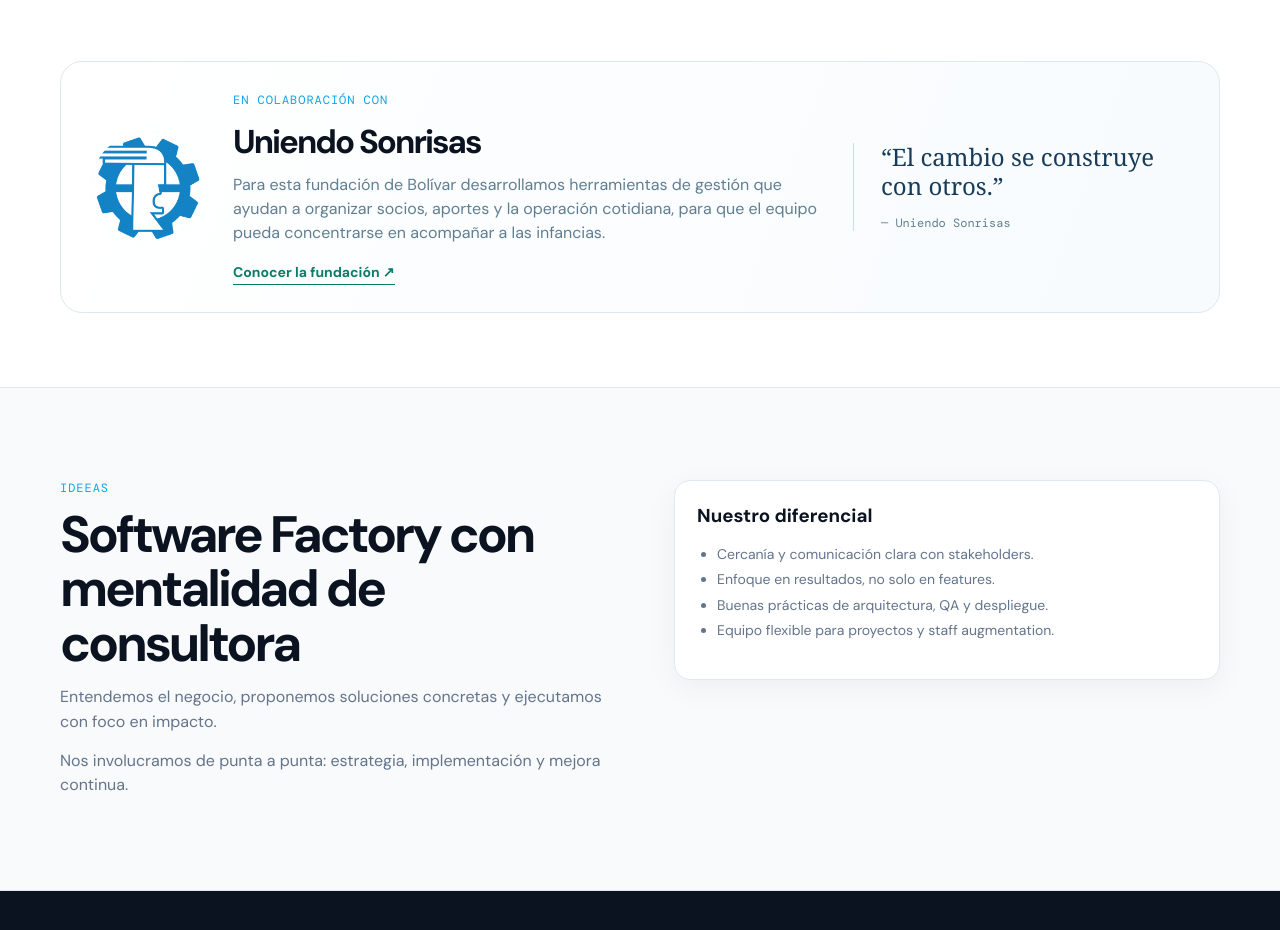
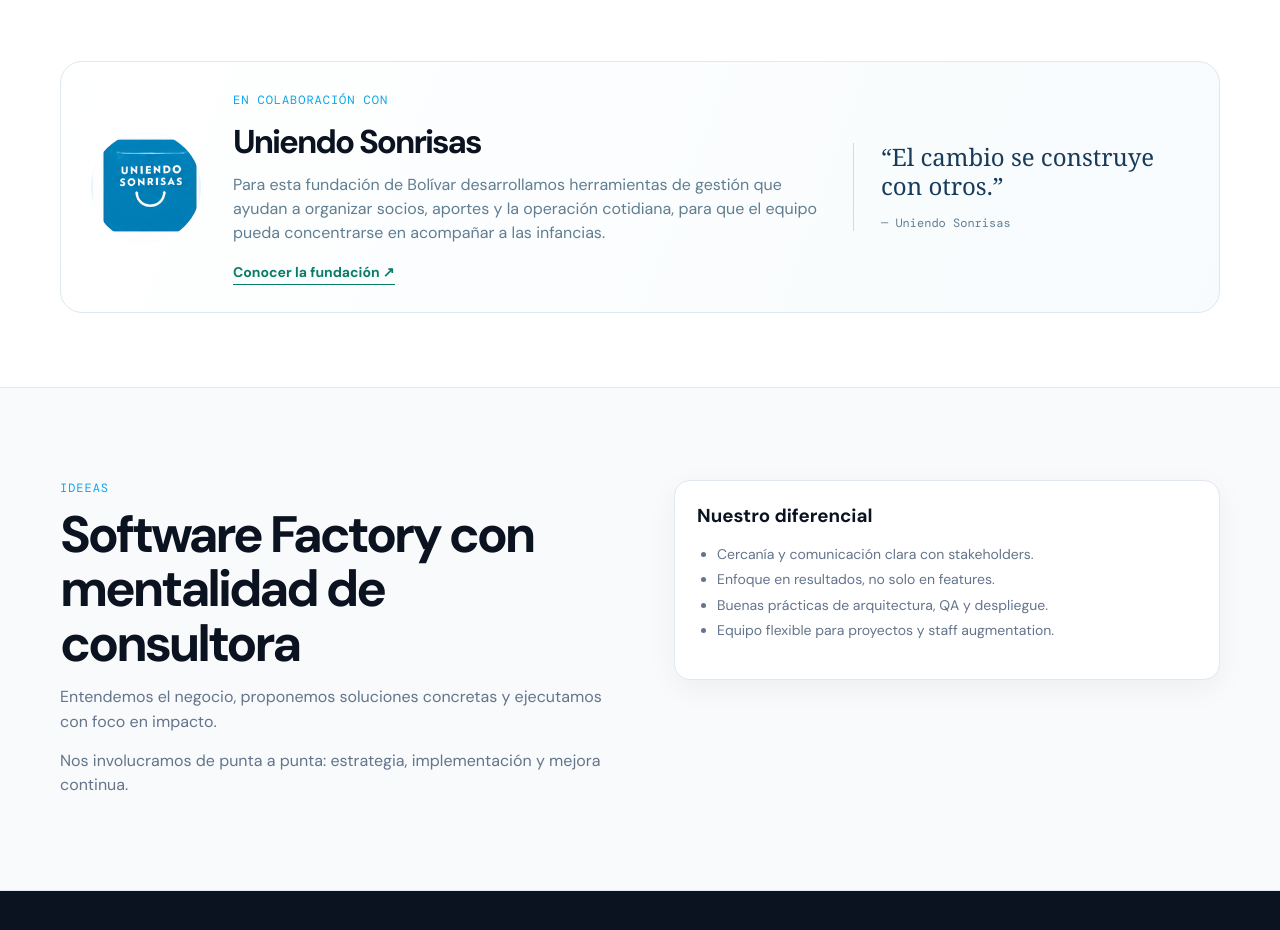
Before and after one commit to fedeberon/ideaas-institucional, a Next.js app: page / in a window 1280 px wide. Shown: the part 4680-5610 px from the top of the page. Built offline with nearby package versions, Linux system fonts and the light colour scheme.

Commit message:
fix: usar logo de uniendo sonrisas

```diff
--- a/app/page.tsx
+++ b/app/page.tsx
@@ -40,7 +40,7 @@ export default function Home() {
 
       <section id="casos" className="section-source"><div className="container"><div className="section-heading-source"><p className="kicker">Productos y casos</p><h2>Software que ya está funcionando</h2><p>Algunos productos nacidos de problemas reales y construidos por IDEEAS.</p></div><div className="product-grid">{products.map((product) => <a className="product-card-source" href={product.href} key={product.title}><div className="product-image"><Image src={product.image} alt={product.title} fill sizes="(max-width: 800px) 100vw, 33vw" /></div><div className="product-card-copy"><h3>{product.title} ↗</h3><p>{product.text}</p></div></a>)}</div></div></section>
 
-      <section className="collaboration"><div className="container collaboration-inner"><div className="collaboration-mark"><Image src="/images/ideaas-source/camara.png" alt="Identidad de Uniendo Sonrisas" width={110} height={110} /></div><div><p className="kicker">En colaboración con</p><h2>Uniendo Sonrisas</h2><p>Para esta fundación de Bolívar desarrollamos herramientas de gestión que ayudan a organizar socios, aportes y la operación cotidiana, para que el equipo pueda concentrarse en acompañar a las infancias.</p><a className="text-link" href="https://uniendo-sonrisas.vercel.app/institucional" target="_blank" rel="noreferrer">Conocer la fundación ↗</a></div><div className="collaboration-quote">“El cambio se construye con otros.”<small>— Uniendo Sonrisas</small></div></div></section>
+      <section className="collaboration"><div className="container collaboration-inner"><div className="collaboration-mark"><Image src="/images/uniendo-sonrisas-logo.png" alt="Logo de Uniendo Sonrisas" width={110} height={110} /></div><div><p className="kicker">En colaboración con</p><h2>Uniendo Sonrisas</h2><p>Para esta fundación de Bolívar desarrollamos herramientas de gestión que ayudan a organizar socios, aportes y la operación cotidiana, para que el equipo pueda concentrarse en acompañar a las infancias.</p><a className="text-link" href="https://uniendo-sonrisas.vercel.app/institucional" target="_blank" rel="noreferrer">Conocer la fundación ↗</a></div><div className="collaboration-quote">“El cambio se construye con otros.”<small>— Uniendo Sonrisas</small></div></div></section>
 
       <section id="nosotros" className="section-source section-muted"><div className="container split-source about-source"><div><p className="kicker">IDEEAS</p><h2>Software Factory con mentalidad de consultora</h2><p>Entendemos el negocio, proponemos soluciones concretas y ejecutamos con foco en impacto.</p><p>Nos involucramos de punta a punta: estrategia, implementación y mejora continua.</p></div><div className="differential"><h3>Nuestro diferencial</h3><ul><li>Cercanía y comunicación clara con stakeholders.</li><li>Enfoque en resultados, no solo en features.</li><li>Buenas prácticas de arquitectura, QA y despliegue.</li><li>Equipo flexible para proyectos y staff augmentation.</li></ul></div></div></section>
 
```
Also changed, not shown: public/images/uniendo-sonrisas-logo.png (added).
